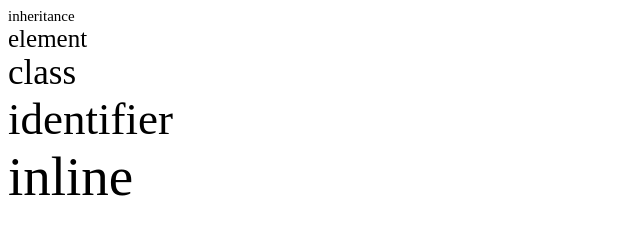
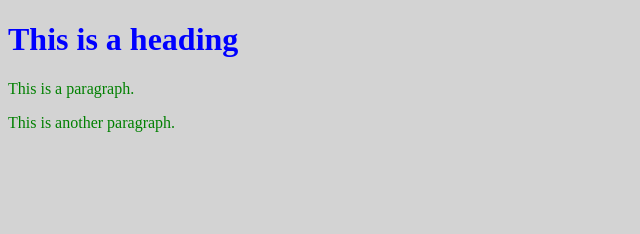
Before and after one commit to uqbar-project/eg-pre-agenda-angularJS-ES5, a plain HTML site: page css/02-Link/index.html in a window 1280 px wide. Shown: the whole page, without its empty margins (0-640 px from the left). Drawn offline with Linux system fonts and the light colour scheme.

Commit message:
refactoring

```diff
--- a/css/02-Link/index.html
+++ b/css/02-Link/index.html
@@ -1,15 +1,11 @@
 <!DOCTYPE html>
 <html>
     <head>
-        <title>CSS Example</title>
         <link rel="stylesheet" type="text/css" href="styles.css">
     </head>
-
     <body>
-        <span> inheritance </span>
-        <div> element </div>
-        <div class="aClass"> class </div>
-        <div class="aClass" id="n1"> identifier </div>
-        <div class="aClass" id="n2" style="font-size: 55px"> inline </div>
+        <h1>This is a heading</h1>
+        <p>This is a paragraph.</p>
+        <p>This is another paragraph.</p>
     </body>
 </html>
--- a/css/02-Link/styles.css
+++ b/css/02-Link/styles.css
@@ -1,5 +1,11 @@
-body     { font-size: 15px; }
-div      { font-size: 25px; }
-.aClass  { font-size: 35px; }
-#n1      { font-size: 45px; }
-#n2      { font-size: 15px; }
+body {
+	background-color: lightgray;
+}
+
+h1 {
+	color: blue;
+}
+
+p {
+	color: green;
+}
```
Also changed, not shown: css/01-Basic/index.html (added, +15 -0 lines), css/03-Specificity/index.html (renamed from css/01-Specificity/index.html).
